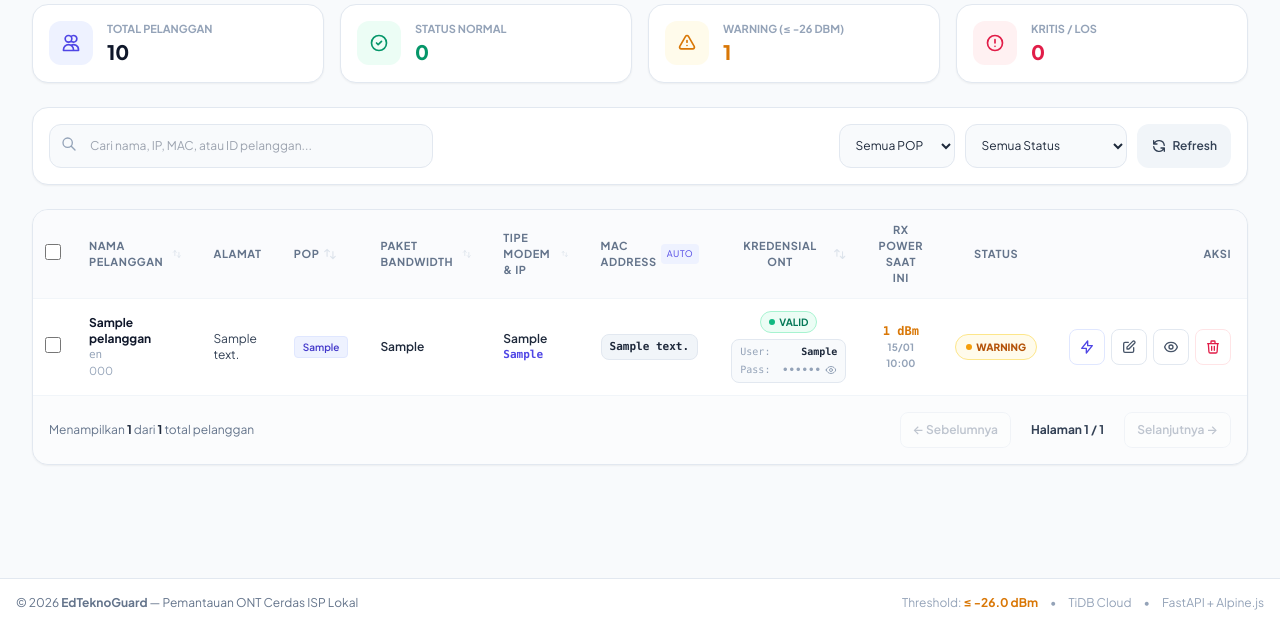
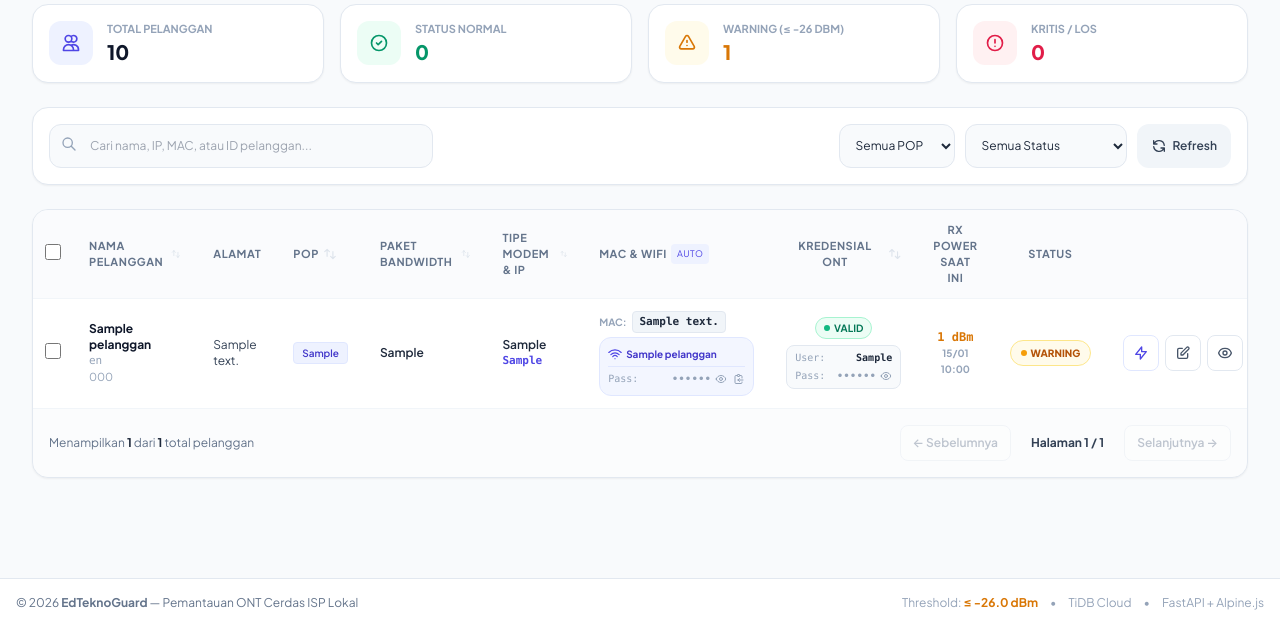
Before and after one commit to raihanagilm/EdTeknoGuard, a FastAPI app: template templates/customers/index.html in a window 1280 px wide. Shown: the part 173-800 px from the top of the page. Run offline with FastAPI, Linux system fonts and the light colour scheme; the template is opened without the code that fills it: most values are stand-ins (such as "Sample title", 1, 10 or a date in 2020); some libraries are stand-ins or nearby versions.

Commit message:
feat: perbaikan interval skala grafik 0-35 dBm dan penayangan langsung mac serta wifi pelanggan

```diff
--- a/templates/customers/index.html
+++ b/templates/customers/index.html
@@ -255,10 +255,10 @@
                             </div>
                         </th>
 
-                        <!-- 6. MAC Address (Auto Deteksi) -->
+                        <!-- 6. MAC & WiFi Pelanggan (Auto Deteksi) -->
                         <th class="py-3 px-4">
                             <div class="flex items-center gap-1">
-                                <span>MAC Address</span>
+                                <span>MAC &amp; WiFi</span>
                                 <span class="text-[9px] font-normal text-indigo-600 bg-indigo-50 px-1.5 py-0.5 rounded">Auto</span>
                             </div>
                         </th>
@@ -328,17 +328,43 @@
                                 <div class="text-[11px] font-mono text-indigo-600 font-bold" x-text="c.ip_router"></div>
                             </td>
 
-                            <!-- 6. MAC Address (Auto Deteksi) -->
+                            <!-- 6. MAC & WiFi Pelanggan (Auto Deteksi) -->
                             <td class="py-3 px-4">
-                                <template x-if="c.mac_address && c.mac_address !== '-'">
-                                    <span class="font-mono text-[11px] text-slate-800 font-bold px-2 py-1 rounded-lg bg-slate-100 border border-slate-200 inline-block shadow-xs" x-text="c.mac_address"></span>
-                                </template>
-                                <template x-if="!c.mac_address || c.mac_address === '-'">
-                                    <span class="inline-flex items-center gap-1 text-[10px] font-medium text-slate-400 bg-slate-50 px-2 py-0.5 rounded-lg border border-dashed border-slate-200">
-                                        <svg class="w-3 h-3 text-indigo-400" fill="none" stroke="currentColor" viewBox="0 0 24 24"><path stroke-linecap="round" stroke-linejoin="round" stroke-width="2" d="M13 10V3L4 14h7v7l9-11h-7z"/></svg>
-                                        Auto Deteksi
-                                    </span>
-                                </template>
+                                <div class="space-y-1">
+                                    <!-- MAC Address -->
+                                    <div class="flex items-center gap-1.5">
+                                        <span class="text-[10px] text-slate-400 font-bold uppercase">MAC:</span>
+                                        <template x-if="c.mac_address && c.mac_address !== '-'">
+                                            <span class="font-mono text-[11px] text-slate-800 font-bold px-1.5 py-0.5 rounded bg-slate-100 border border-slate-200" x-text="c.mac_address"></span>
+                                        </template>
+                                        <template x-if="!c.mac_address || c.mac_address === '-'">
+                                            <span class="text-[10px] text-slate-400 italic bg-slate-50 px-1.5 py-0.5 rounded border border-dashed border-slate-200">Auto Deteksi</span>
+                                        </template>
+                                    </div>
+
+                                    <!-- WiFi Info Box (SSID & Password) -->
+                                    <div class="text-[10px] bg-indigo-50/70 p-2 rounded-xl border border-indigo-100 text-slate-700 min-w-[155px]">
+                                        <div class="flex items-center justify-between gap-1 font-semibold text-slate-800">
+                                            <span class="text-indigo-700 flex items-center gap-1">
+                                                <svg class="w-3.5 h-3.5 text-indigo-600 flex-shrink-0" fill="none" stroke="currentColor" viewBox="0 0 24 24"><path stroke-linecap="round" stroke-linejoin="round" stroke-width="2" d="M8.111 16.404a5.5 5.5 0 017.778 0M12 20h.01m-7.08-7.071c3.904-3.905 10.236-3.905 14.141 0M1.394 9.393c5.857-5.857 15.355-5.857 21.213 0"/></svg>
+                                                <span class="truncate max-w-[130px] font-bold" :title="c.nama_wifi" x-text="c.nama_wifi && c.nama_wifi !== '-' ? c.nama_wifi : 'WiFi Auto Deteksi'"></span>
+                                            </span>
+                                        </div>
+                                        <div class="flex items-center justify-between gap-1 mt-1 pt-1 border-t border-indigo-100 font-mono">
+                                            <span class="text-slate-400">Pass:</span>
+                                            <div class="flex items-center gap-1">
+                                                <span x-show="showWifiPassTable[c.id_pelanggan]" x-text="c.password_wifi && c.password_wifi !== '-' ? c.password_wifi : '-'" class="font-bold text-indigo-700"></span>
+                                                <span x-show="!showWifiPassTable[c.id_pelanggan]" class="font-bold text-slate-400 tracking-wider">••••••</span>
+                                                <button type="button" @click="showWifiPassTable[c.id_pelanggan] = !showWifiPassTable[c.id_pelanggan]" class="text-slate-400 hover:text-indigo-600 focus:outline-none" title="Lihat/Sembunyikan Password WiFi">
+                                                    <svg class="w-3 h-3" fill="none" stroke="currentColor" viewBox="0 0 24 24"><path stroke-linecap="round" stroke-linejoin="round" stroke-width="2" d="M15 12a3 3 0 11-6 0 3 3 0 016 0z"/><path stroke-linecap="round" stroke-linejoin="round" stroke-width="2" d="M2.458 12C3.732 7.943 7.523 5 12 5c4.478 0 8.268 2.943 9.542 7-1.274 4.057-5.064 7-9.542 7-4.477 0-8.268-2.943-9.542-7z"/></svg>
+                                                </button>
+                                                <button type="button" x-show="c.password_wifi && c.password_wifi !== '-'" @click="copyToClipboard(c.password_wifi, 'Password WiFi')" class="text-slate-400 hover:text-indigo-600 ml-0.5 focus:outline-none" title="Salin Password WiFi">
+                                                    <svg class="w-3 h-3" fill="none" stroke="currentColor" viewBox="0 0 24 24"><path stroke-linecap="round" stroke-linejoin="round" stroke-width="2" d="M8 5H6a2 2 0 00-2 2v12a2 2 0 002 2h10a2 2 0 002-2v-1M8 5a2 2 0 002 2h2a2 2 0 002-2M8 5a2 2 0 012-2h2a2 2 0 012 2m0 0h2a2 2 0 012 2v3m2 4H10m0 0l3-3m-3 3l3 3"/></svg>
+                                                </button>
+                                            </div>
+                                        </div>
+                                    </div>
+                                </div>
                             </td>
 
                             <!-- 7. Kredensial ONT (User & Password Modem) -->
@@ -1023,6 +1049,7 @@ function customerApp() {
 
         // State Tampilan Kredensial
         showOntPass: {},
+        showWifiPassTable: {},
         showWifiPass: false,
 
         // Form state
```
Also changed, not shown: static/js/dashboard.js (+12 -10 lines).
